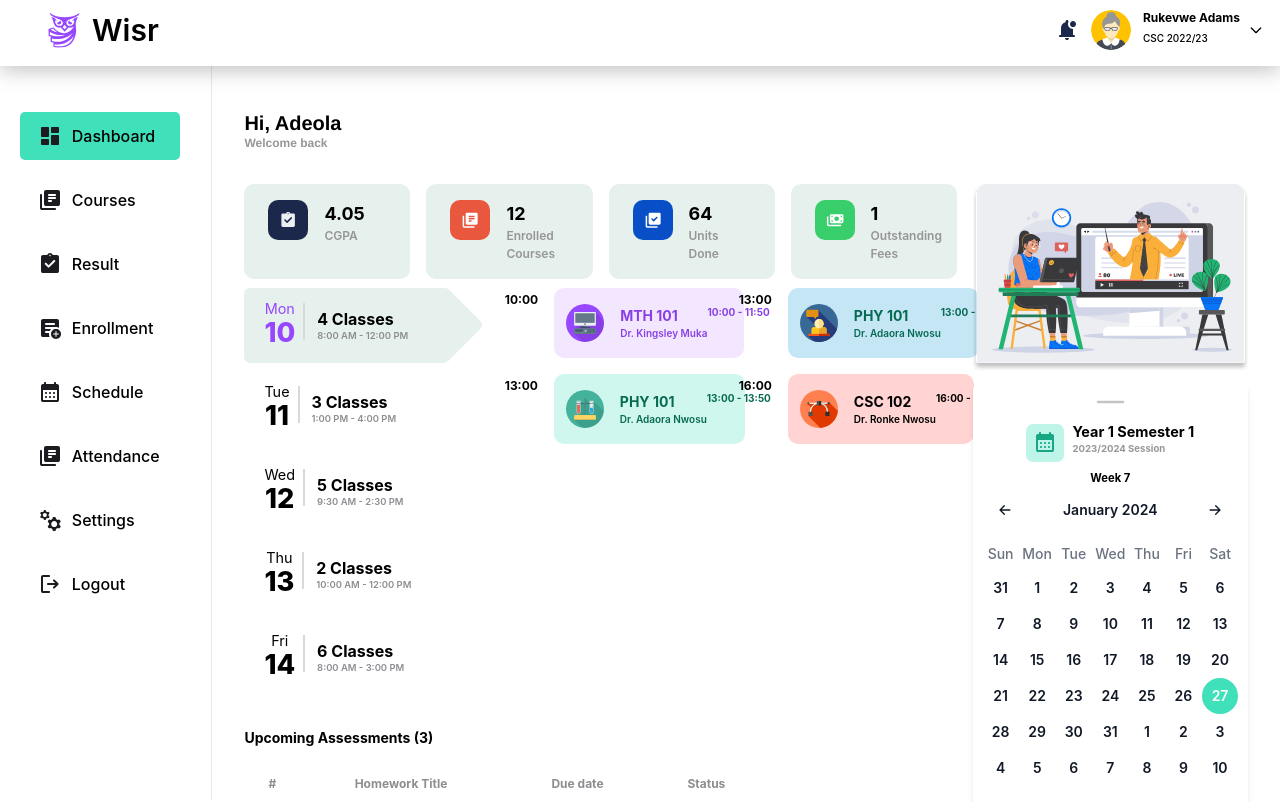
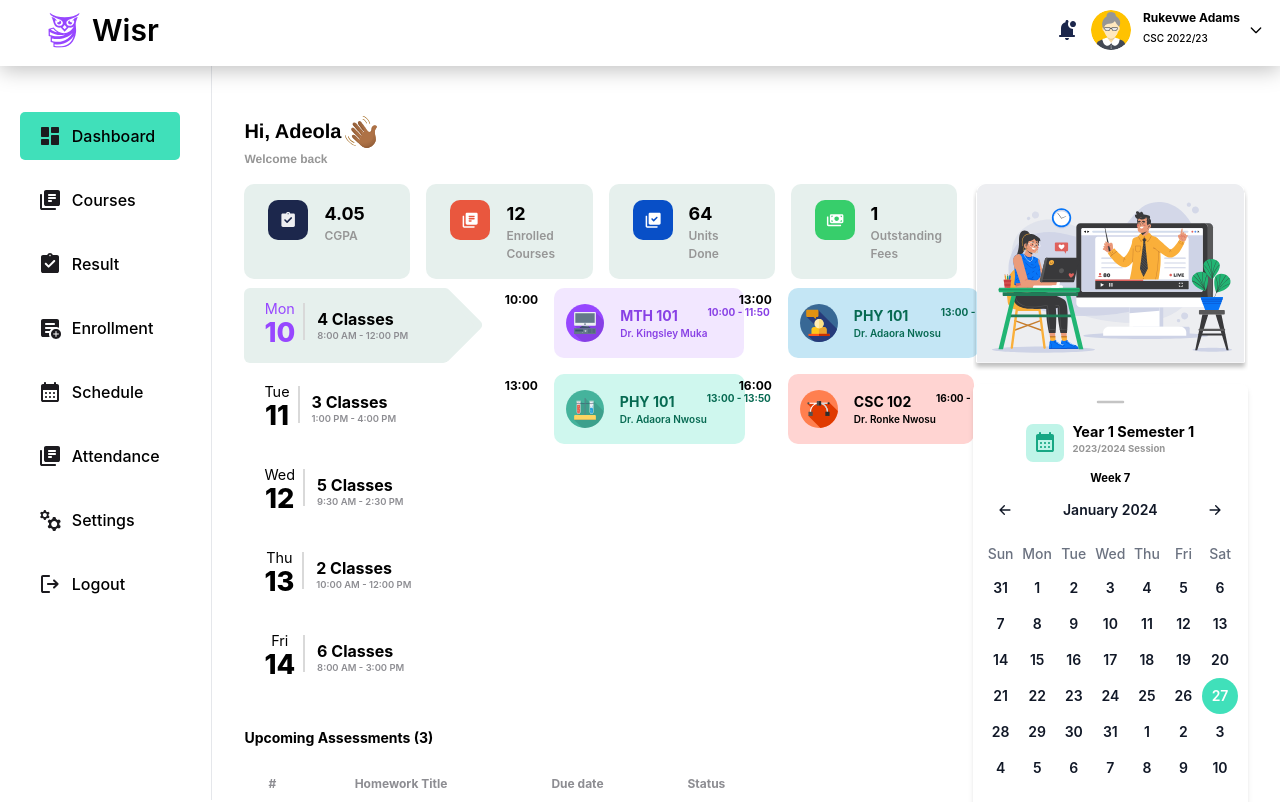
Before and after one commit to SILMS-Project/silms-nest-react, a React (Vite) app in the folder apps/silms-frontend/: page /student-dashboard in a window 1280 px wide. Shown: the top 802 px of the page. Built offline with nearby package versions, Linux system fonts and the light colour scheme.

Commit message:
added appropriate icon to student dasboard greeting

```diff
--- a/apps/silms-frontend/src/pages/Users/Student/StudentDashboard.tsx
+++ b/apps/silms-frontend/src/pages/Users/Student/StudentDashboard.tsx
@@ -57,13 +57,15 @@ const StudentDashboard = () => {
     <DashboardLayout>
       <div className="flex flex-col gap-4">
         <div className="h-14 w-full">
+          <div className="flex items-center">
             <div className="h-[24px] [font-family:'Inter-Bold',Helvetica] font-bold text-black text-[20px] tracking-[0] leading-[normal] whitespace-nowrap">
               Hi, Adeola
+            </div>
+            <img className="w-[2.5rem] h-[2.5rem]" src="/assets/icons/waving-hand-skin-4-svgrepo-com.svg" />
           </div>
           <div className="h-[15px] [font-family:'Inter-Bold',Helvetica] font-bold text-[#969696] text-[12px] tracking-[0] leading-[normal]">
             Welcome back
           </div>
-          {/* //TODO: Implement student dashboard user greeting designs*/}
         </div>
         <div className="grid grid-cols-7 gap-4">
           <div className="col-span-5">
```
Lines whose indentation alone changed are shown as unchanged.
